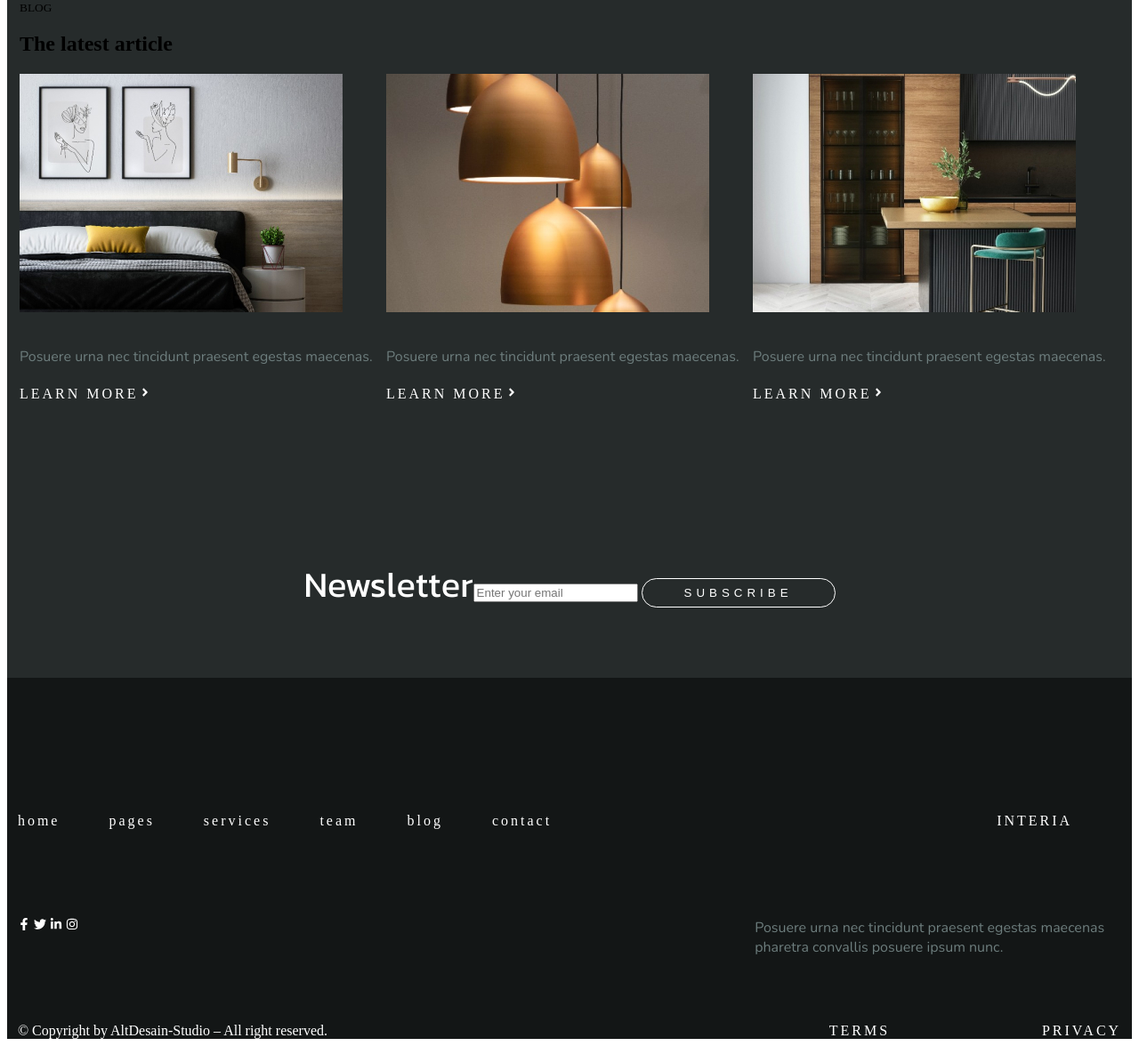
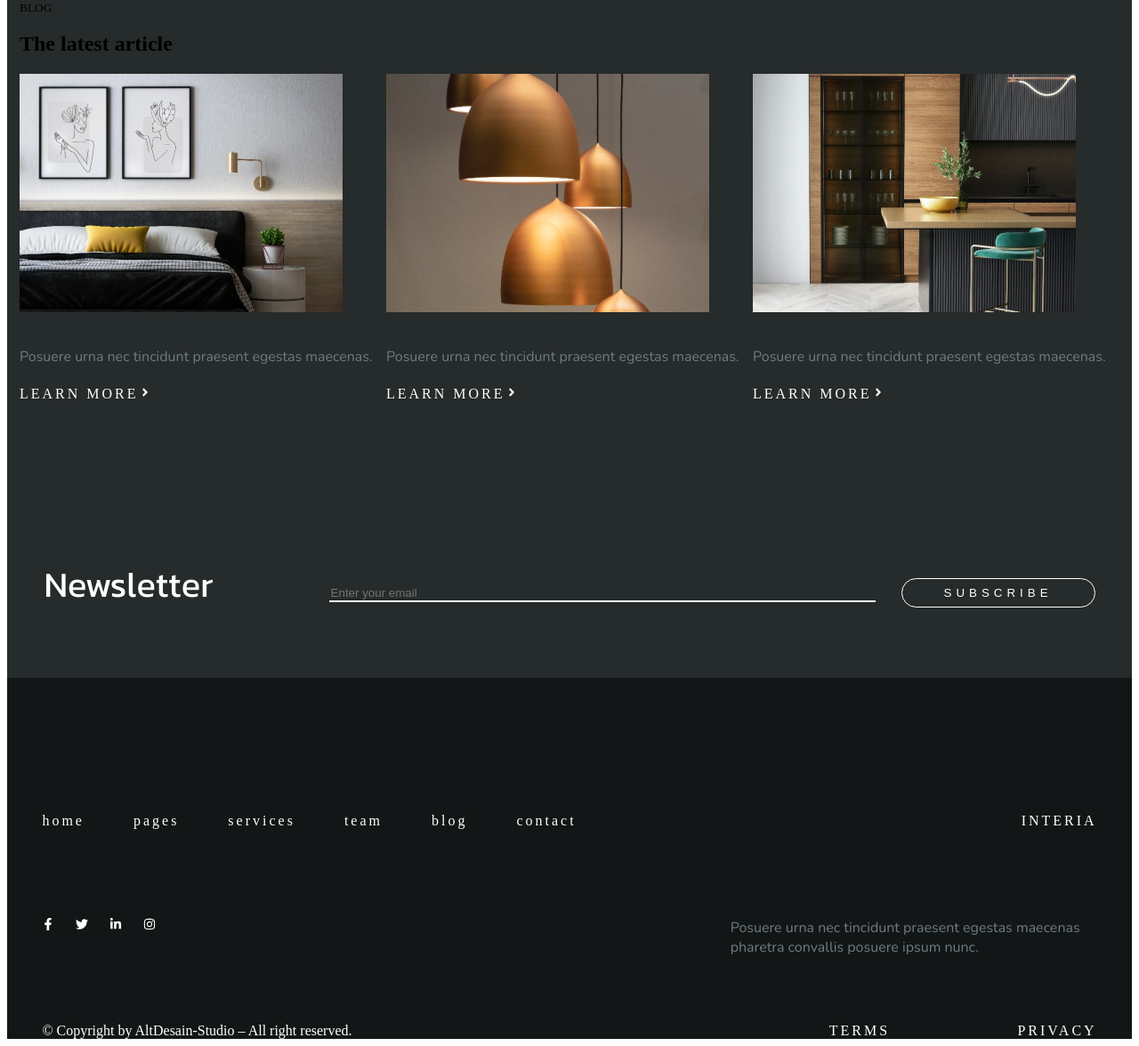
Before and after one commit to AlexFilonenko88/Design_Project, a PHP site: page / in a window 1280 px wide; the page is wider, and only the part inside the window is pictured. Shown: the part 3975-5151 px from the top of that part at 89% size. Run offline with PHP 8.4, Linux system fonts and the light colour scheme.

Commit message:
modifite files

```diff
--- a/css/styl.css
+++ b/css/style.css
@@ -332,7 +332,21 @@ div > a {
     align-items: baseline;
 }
 
-.section-six__wrapper_form > button {
+.section-six__wrapper__form_input {
+    background-color: #262b2b;
+    border-left: none;
+    border-top: none;
+    border-right: none;
+    border-bottom-color: #FFFFFF;
+    width: 610px;
+}
+
+.section-six__wrapper_form {
+    margin-left: 130px;
+}
+
+.section-six__wrapper__form_button {
+    margin-left: 25px;
     padding: 8px 47px;
     border-radius: 50px;
     background-color: #262b2b;
@@ -362,6 +376,10 @@ div > a {
     margin-right: 55px;
 }
 
+.footer__container_one > a:last-child {
+    margin-right: 0;
+}
+
 .footer__container__one_linktwo {
     margin-right: 0px;
 }
@@ -378,6 +396,10 @@ div > a {
 
 .footer__container__two_image {
     margin-right: 450px;
+}
+
+.footer__container__two_image > img {
+    margin-right: 20px;
 }
 
 .footer__container_three {
--- a/index.html
+++ b/index.html
@@ -5,7 +5,7 @@
     <meta name="viewport"
           content="width=device-width, user-scalable=no, initial-scale=1.0, maximum-scale=1.0, minimum-scale=1.0">
     <meta http-equiv="X-UA-Compatible" content="ie=edge">
-    <link rel="stylesheet" href="css/styl.css">
+    <link rel="stylesheet" href="css/style.css">
     <link rel="preconnect" href="https://fonts.googleapis.com">
     <link rel="preconnect" href="https://fonts.gstatic.com" crossorigin>
     <link href="https://fonts.googleapis.com/css2?family=Kanit&family=Nunito&display=swap" rel="stylesheet">
@@ -183,8 +183,8 @@
         <div class="section-six__wrapper_tree">
             <span>Newsletter</span>
             <form class="section-six__wrapper_form" action="" method="">
-                <input name="email" type="email" placeholder="Enter your email">
-                <button type="submit">SUBSCRIBE</button>
+                <input class="section-six__wrapper__form_input" name="email" type="email" placeholder="Enter your email">
+                <button class="section-six__wrapper__form_button" type="submit">SUBSCRIBE</button>
             </form>
         </div>
     </section>
```
